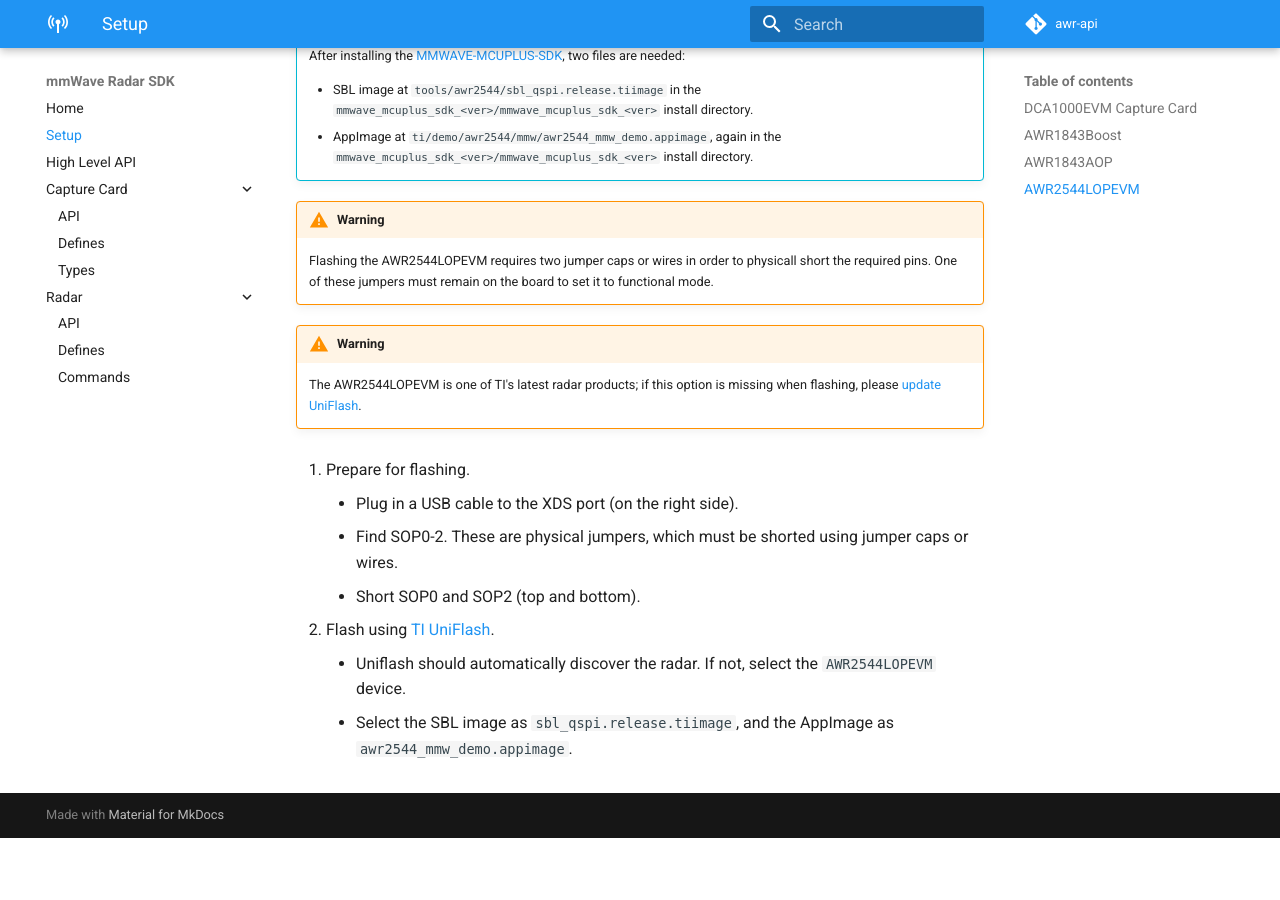
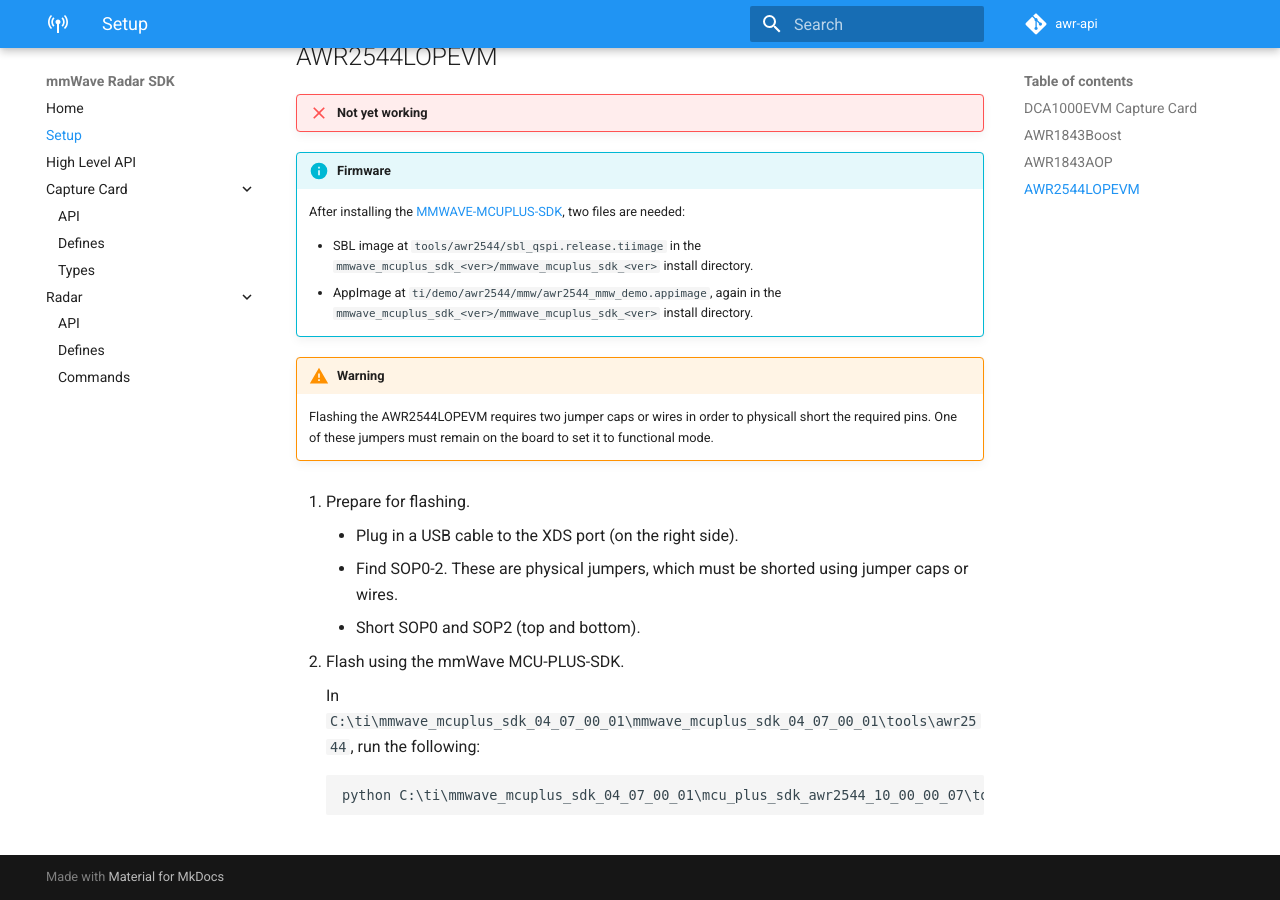
Before and after one commit to RadarML/xwr, an MkDocs documentation site: the page built from docs/setup.md, in a window 1280 px wide and 900 px high, scrolled down 3057 px. Built offline with MkDocs 1.6.1 and Material for MkDocs 9.7.7, drawn with Linux system fonts in a browser that asks for light colours; some web fonts are replaced; comment, search, counter and statistics services are not loaded; before the commit the page ends 3895 px from its top, so only the background shows below that; some of the changed text lies outside the part shown.

Commit message:
Started working on AWR2544

````diff
--- a/docs/setup.md
+++ b/docs/setup.md
@@ -132,17 +135,15 @@
 
     Flashing the AWR2544LOPEVM requires two jumper caps or wires in order to physicall short the required pins. One of these jumpers must remain on the board to set it to functional mode.
 
-!!! warning
-
-    The AWR2544LOPEVM is one of TI's latest radar products; if this option is missing when flashing, please [update UniFlash](https://www.ti.com/tool/UNIFLASH).
-
 1. Prepare for flashing.
 
     - Plug in a USB cable to the XDS port (on the right side).
     - Find SOP0-2. These are physical jumpers, which must be shorted using jumper caps or wires.
     - Short SOP0 and SOP2 (top and bottom).
 
-2. Flash using [TI UniFlash](https://www.ti.com/tool/UNIFLASH).
+2. Flash using the mmWave MCU-PLUS-SDK.
 
-    - Uniflash should automatically discover the radar. If not, select the `AWR2544LOPEVM` device.
-    - Select the SBL image as `sbl_qspi.release.tiimage`, and the AppImage as `awr2544_mmw_demo.appimage`.
+    In `C:\ti\mmwave_mcuplus_sdk_04_07_00_01\mmwave_mcuplus_sdk_04_07_00_01\tools\awr2544`, run the following:
+    ```
+    python C:\ti\mmwave_mcuplus_sdk_04_07_00_01\mcu_plus_sdk_awr2544_10_00_00_07\tools\boot\uart_uniflash.py -p COM5 --cfg default.cfg
+    ```
````
Also changed, not shown: other parts of docs/setup.md (+20 -17 lines), 2 other files.
